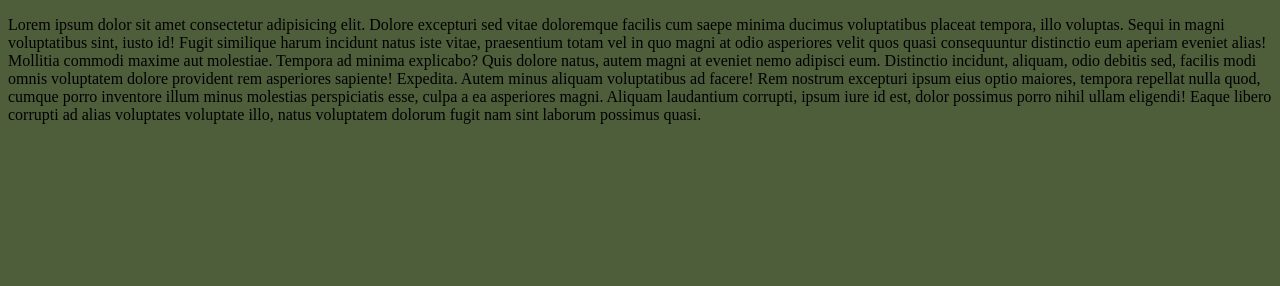
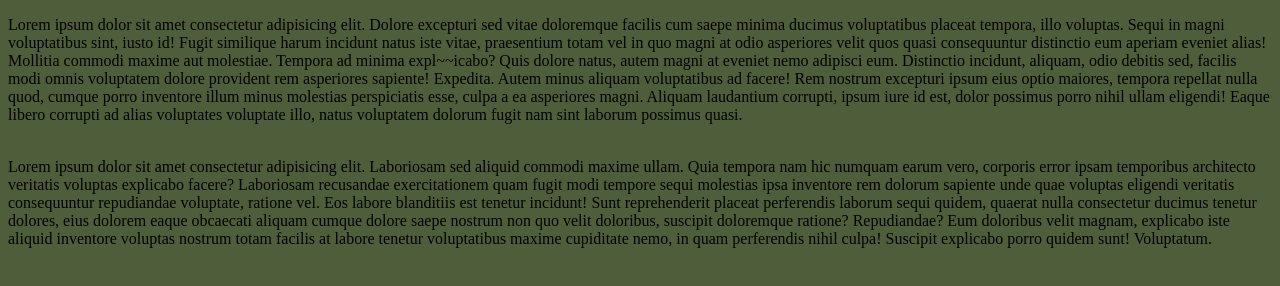
Before and after one commit to krishannt/hello1, a plain HTML site: page index.html in a window 1280 px wide. Drawn offline with Linux system fonts and the light colour scheme.

Commit message:
add new feature

```diff
--- a/index.html
+++ b/index.html
@@ -10,8 +10,13 @@
 <body>
     <p>Lorem ipsum dolor sit amet consectetur adipisicing elit. Dolore excepturi sed vitae doloremque facilis cum saepe minima ducimus voluptatibus placeat tempora, illo voluptas. Sequi in magni voluptatibus sint, iusto id!
     Fugit similique harum incidunt natus iste vitae, praesentium totam vel in quo magni at odio asperiores velit quos quasi consequuntur distinctio eum aperiam eveniet alias! Mollitia commodi maxime aut molestiae.
-    Tempora ad minima explicabo? Quis dolore natus, autem magni at eveniet nemo adipisci eum. Distinctio incidunt, aliquam, odio debitis sed, facilis modi omnis voluptatem dolore provident rem asperiores sapiente! Expedita.
+    Tempora ad minima expl~~icabo? Quis dolore natus, autem magni at eveniet nemo adipisci eum. Distinctio incidunt, aliquam, odio debitis sed, facilis modi omnis voluptatem dolore provident rem asperiores sapiente! Expedita.
     Autem minus aliquam voluptatibus ad facere! Rem nostrum excepturi ipsum eius optio maiores, tempora repellat nulla quod, cumque porro inventore illum minus molestias perspiciatis esse, culpa a ea asperiores magni.
     Aliquam laudantium corrupti, ipsum iure id est, dolor possimus porro nihil ullam eligendi! Eaque libero corrupti ad alias voluptates voluptate illo, natus voluptatem dolorum fugit nam sint laborum possimus quasi.</p>
+<br>
+<div>Lorem ipsum dolor sit amet consectetur adipisicing elit. Laboriosam sed aliquid commodi maxime ullam. Quia tempora nam hic numquam earum vero, corporis error ipsam temporibus architecto veritatis voluptas explicabo facere?
+Laboriosam recusandae exercitationem quam fugit modi tempore sequi molestias ipsa inventore rem dolorum sapiente unde quae voluptas eligendi veritatis consequuntur repudiandae voluptate, ratione vel. Eos labore blanditiis est tenetur incidunt!
+Sunt reprehenderit placeat perferendis laborum sequi quidem, quaerat nulla consectetur ducimus tenetur dolores, eius dolorem eaque obcaecati aliquam cumque dolore saepe nostrum non quo velit doloribus, suscipit doloremque ratione? Repudiandae?
+Eum doloribus velit magnam, explicabo iste aliquid inventore voluptas nostrum totam facilis at labore tenetur voluptatibus maxime cupiditate nemo, in quam perferendis nihil culpa! Suscipit explicabo porro quidem sunt! Voluptatum.</div>
 </body>
 </html>
```
